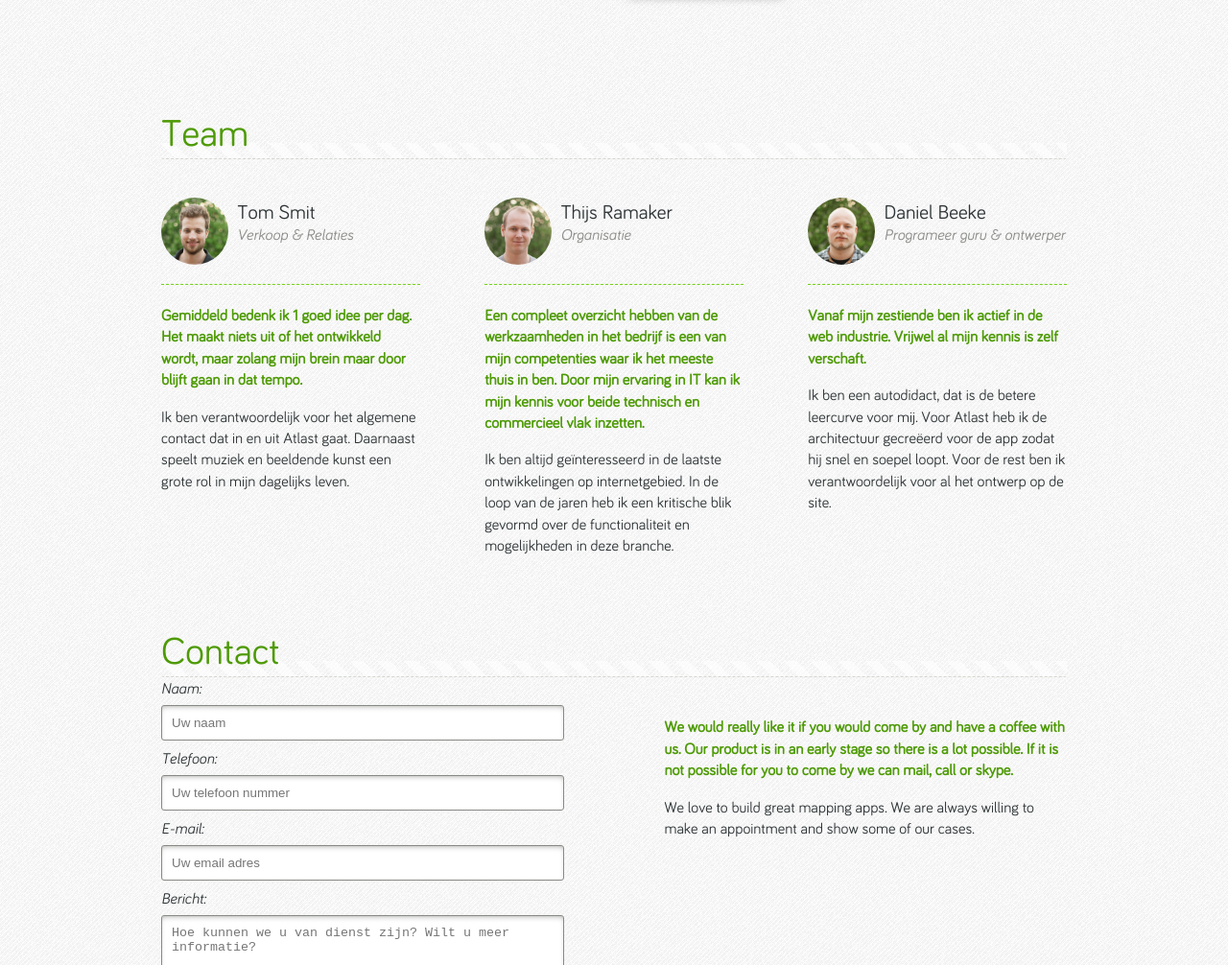
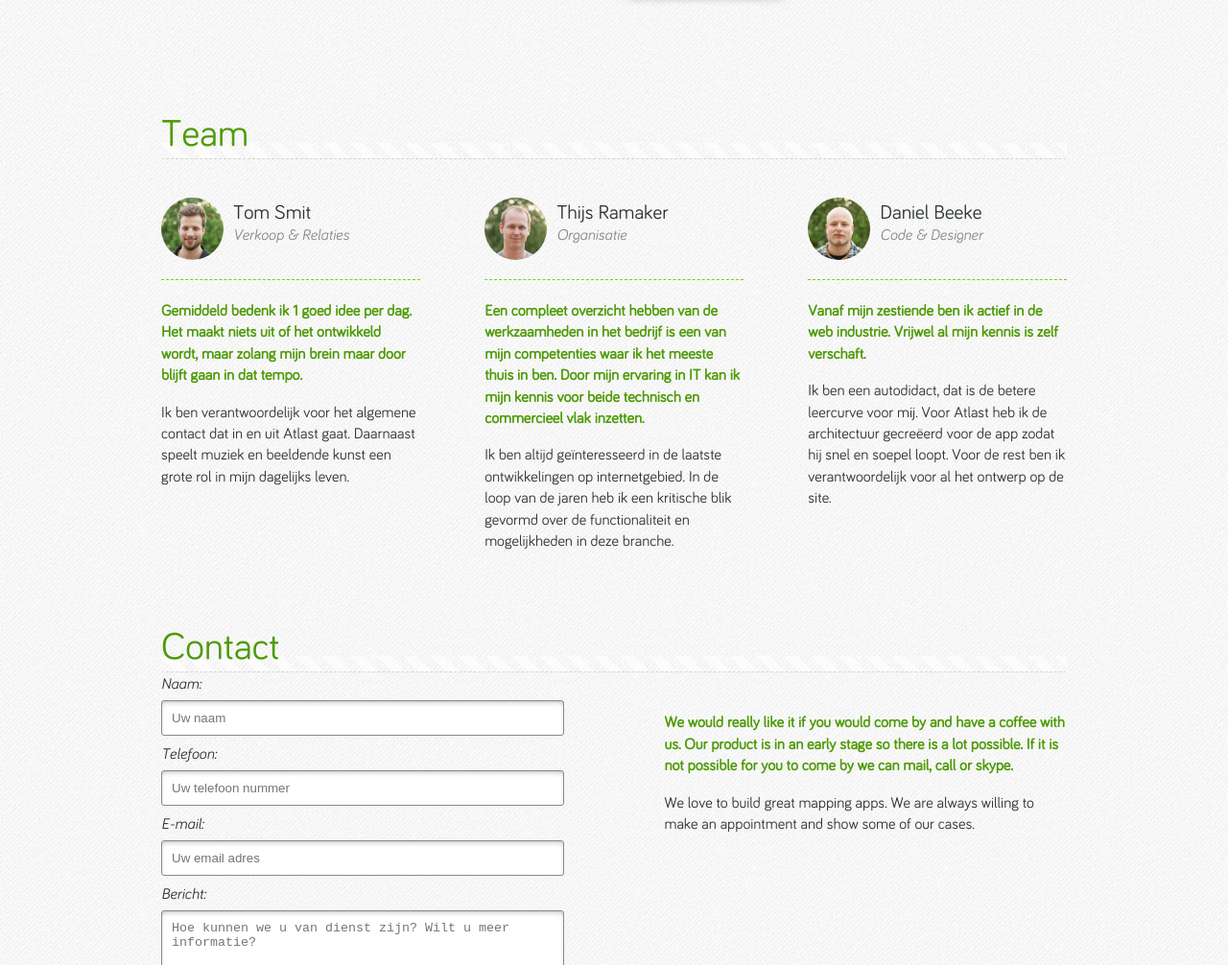
Before and after one commit to Atlastlab/atlastlab.com, a plain HTML site: page index-nl.html in a window 1280 px wide. Shown: the part 2926-3932 px from the top of the page at 96% size. Drawn offline with nearby package versions, Linux system fonts and the light colour scheme.

Commit message:
Adding some styling

```diff
--- a/index-nl.html
+++ b/index-nl.html
@@ -141,25 +141,37 @@
         <article id="team">
             <h3>Team</h3>
             <div class="team-member">
+                <div class="header">
                     <img src="img/tom-small.jpg">
+                    <div class="info">
                         <h4>Tom Smit</h4>
                         <em>Verkoop & Relaties</em>
+                    </div>
+                </div>
                 <p class="top"><strong>Gemiddeld bedenk ik 1 goed idee per dag. Het maakt niets uit of het ontwikkeld wordt, maar zolang mijn brein maar door blijft gaan in dat tempo.</strong></p>
                 <p>Ik ben verantwoordelijk voor het algemene contact dat in en uit Atlast gaat. Daarnaast speelt muziek en beeldende kunst een grote rol in mijn dagelijks leven.</p>
             </div>
 
             <div class="team-member">
+                <div class="header">
                     <img src="img/thijs-small.jpg">
+                    <div class="info">
                         <h4>Thijs Ramaker</h4>
                         <em>Organisatie</em>
+                    </div>
+                </div>
                 <p class="top"><strong>Een compleet overzicht hebben van de werkzaamheden in het bedrijf is een van mijn competenties waar ik het meeste thuis in ben. Door mijn ervaring in IT kan ik mijn kennis voor beide technisch en commercieel vlak inzetten.</strong></p>
                 <p>Ik ben altijd geïnteresseerd in de laatste ontwikkelingen op internetgebied. In de loop van de jaren heb ik een kritische blik gevormd over de functionaliteit en mogelijkheden in deze branche.</p>
             </div>
 
             <div class="team-member">
+                <div class="header">
                     <img src="img/daniel-small.jpg">
+                    <div class="info">
                         <h4>Daniel Beeke</h4>
-                <em>Programeer guru & ontwerper</em>
+                        <em>Code & Designer</em>
+                    </div>
+                </div>
                 <p class="top"><strong>Vanaf mijn zestiende ben ik actief in de web industrie. Vrijwel al mijn kennis is zelf verschaft.</strong></p>
                 <p>Ik ben een autodidact, dat is de betere leercurve voor mij. Voor Atlast heb ik de architectuur gecreëerd voor de app zodat hij snel en soepel loopt. Voor de rest ben ik verantwoordelijk voor al het ontwerp op de site.</p>
             </div>
--- a/js/main.js
+++ b/js/main.js
@@ -18,7 +18,6 @@ $(function() {
   $('body').addClass(BrowserDetect.OS);
   $('body').addClass(BrowserDetect.browser);
 
-  $('#content-wrapper').css('padding-top', $('#menu-zone').height());
   $('body').localScroll({
     offset: {top: -$('#menu-zone').height(), left: 0},
     // hash: true
--- a/sass/_intro.scss
+++ b/sass/_intro.scss
@@ -18,6 +18,12 @@ span.streamer {
   }
 }
 
+@include at-breakpoint(6 400px) {
+  article#introduction {
+    padding-bottom: 40px;
+  }
+}
+
 @include at-breakpoint(720px 12) {
   .streamer {
     @include span-columns(2, 3);
--- a/sass/_layout.scss
+++ b/sass/_layout.scss
@@ -88,16 +88,32 @@ textarea:focus, input:focus{
 }
 
 #content-wrapper {
+  padding-top: 45px;
   background: url("../img/bg.png") no-repeat scroll -600px -338px transparent;
   // background: url(../img/bg.png) no-repeat center -150px;
   overflow-x: hidden;
 }
 
+
+@include at-breakpoint(6 400px) {
+  #content-wrapper {
+    background: url("../img/bg.png") no-repeat scroll -918px -294px transparent;
+  }
+}
+
 @include at-breakpoint(720px 12) {
   #content-wrapper {
-    background: url(../img/bg.png) no-repeat center -250px;
+    padding-top: 65px;
+    background: url(../img/bg.png) no-repeat center -210px;
   }
 }
+
+@include at-breakpoint(960px 12) {
+  #content-wrapper {
+    padding-top: 78px;
+  }
+}
+
 
 #content {
   position: relative;
@@ -178,3 +194,9 @@ textarea:focus, input:focus{
     text-align: left;
   }
 }
+
+@include at-breakpoint(6 720px) {
+  h4, h3, h2 {
+    text-align: center;
+  }
+}
--- a/sass/_menu.scss
+++ b/sass/_menu.scss
@@ -169,6 +169,24 @@ header#menu-zone {
     margin: 0;
   }
 
+  @include at-breakpoint(6 720px) {
+    #menu-slider {
+      display: none;
+    }
+    a.active {
+      border: 0px;
+      background: $green_light;
+      color: white;
+      @include text-shadow(0 2px 2px $green_shadow);
+      font-family: 'QuestrialRegular';
+      border-bottom: 2px solid $green_light;
+      border-top: 2px solid $green_light;
+      text-decoration: none;
+      @include box-shadow(0 3px 12px -6px $green_shadow inset, 0px 6px 11px -11px rgba(0, 0, 0, 0.5));
+      background-image: repeating-linear-gradient(45deg, transparent, transparent 10px, rgba(255, 255, 255, 0.1) 10px, rgba(255, 255, 255, 0.1) 20px);
+    }
+  }
+
   @include at-breakpoint(960px 12) {
     float: right;
     width: auto !important;
--- a/sass/_team.scss
+++ b/sass/_team.scss
@@ -3,7 +3,14 @@ article#team {
   .team-member {
     margin-bottom: 2em;
     h4 {
+      float: left;
+      clear: left;
+      line-height: 1.4em;
       color: $blue_dark;
+    }
+
+    .info {
+      float: left;
     }
 
     @include span-columns(1, 1);
@@ -11,7 +18,10 @@ article#team {
 
     img {
       @include border-radius(100%);
-      @include span-columns(1.5, 6);
+      // @include span-columns(1.5, 6);
+      width: 50px;
+      float: left;
+      margin-right: 10px;
     }
 
     p {
@@ -23,6 +33,8 @@ article#team {
       @include span-columns(2, 2);
     }
     em {
+      float: left;
+      clear: left;
       color: $gray_light;
     }
   }
@@ -34,8 +46,30 @@ article#team {
       @include span-columns(1, 3);
 
       img {
-        width: 70px;
+        width: 65px;
       }
     }
   }
 }
+
+@include at-breakpoint(6 720px) {
+  .team-member {
+    text-align: center;
+    .header {
+      @include inline-block;
+      h4 {
+        text-align: left;
+        @include inline-block;
+      }
+      em {
+        @include inline-block;
+      }
+      img {
+        width: 100px;
+      }
+    }
+    p {
+      text-align: left;
+    }
+  }
+}
--- a/sass/screen.scss
+++ b/sass/screen.scss
@@ -13,7 +13,7 @@
 $total-columns  : 6;             // a 12-column grid
 $column-width   : 4em;            // each column is 4em wide
 $gutter-width   : 1em;            // 1em gutters between columns
-$grid-padding   : $gutter-width;  // grid-padding equal to gutters
+$grid-padding   : $gutter-width * 2;  // grid-padding equal to gutters
 
 $green_darkest: #4e9a06;
 $green_dark: #4e9a06;
```
Also changed, not shown: index.html (+12 -0 lines), stylesheets/screen.css. Lines whose indentation alone changed are shown as unchanged.
